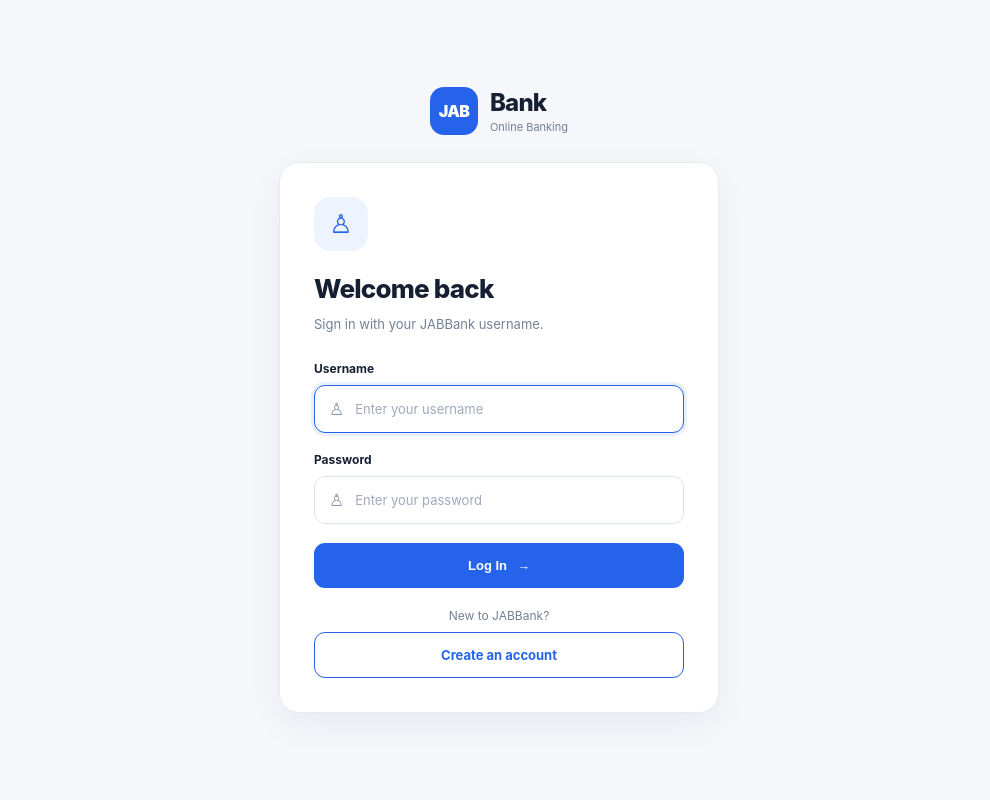
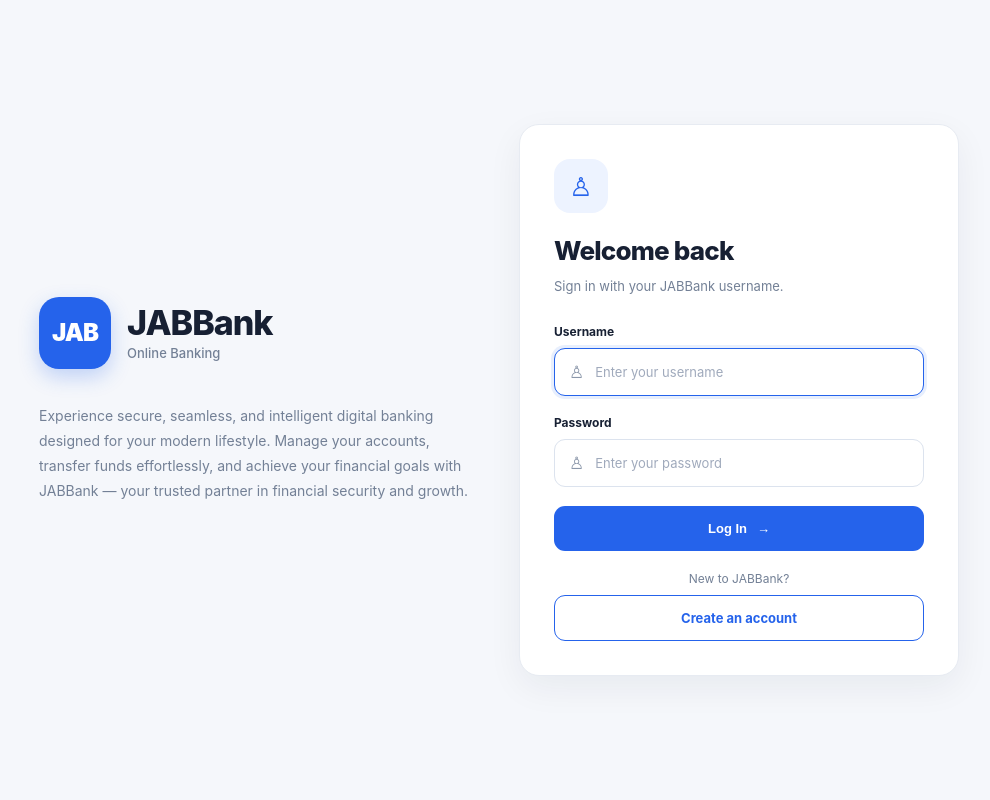
Before and after one commit to Scusss/Bank-System, a Flask app: page /login in a window 1280 px wide. Shown: the whole page, without its empty margins (141-1131 px from the left). Run offline with Flask 3, Linux system fonts and the light colour scheme.

Commit message:
Redesign login page with two-column layout
Updated the login page layout to a two-column design with a left side for brand description and a right side for the login card.

```diff
--- a/myproject/templates/login.html
+++ b/myproject/templates/login.html
@@ -32,61 +31,85 @@
             background: var(--background);
             color: var(--text);
             min-height: 100vh;
-            display: grid;
-            place-items: center;
+            display: flex;
+            align-items: center;
+            justify-content: center;
             padding: 24px;
         }
 
+        /* Two-column layout container */
         .page-container {
             width: 100%;
-            max-width: 440px;
+            max-width: 920px;
+            display: grid;
+            grid-template-columns: 1fr 440px;
+            gap: 48px;
+            align-items: center;
         }
 
-        /* Brand */
+        /* Left side content (Brand & Description) */
+        .left-content {
+            display: flex;
+            flex-direction: column;
+            justify-content: center;
+        }
 
+        /* Brand - Made Larger */
         .brand {
             display: flex;
-            justify-content: center;
             align-items: center;
-            gap: 12px;
-            margin-bottom: 27px;
+            gap: 16px;
+            margin-bottom: 24px;
+            text-decoration: none;
+            color: inherit;
         }
 
         .brand-icon {
-        width: 48px;
-        height: 48px;
-        min-width: 48px;
+            width: 72px;
+            height: 72px;
+            min-width: 72px;
             display: grid;
             place-items: center;
             background: #2563eb;
             color: white;
-        border-radius: 14px;
-        font-size: 16px;
+            border-radius: 20px;
+            font-size: 24px;
             font-weight: 900;
-        letter-spacing: -0.8px;
+            letter-spacing: -1px;
             flex-shrink: 0;
+            box-shadow: 0 8px 20px rgba(37, 99, 235, 0.25);
         }
 
         .brand-name {
-            font-size: 24px;
+            font-size: 34px;
             font-weight: 800;
-            letter-spacing: -0.8px;
+            letter-spacing: -1px;
+            line-height: 1.1;
         }
 
         .brand-subtitle {
             color: var(--muted);
-            font-size: 11px;
-            margin-top: 3px;
+            font-size: 13px;
+            margin-top: 4px;
+            font-weight: 500;
+        }
+
+        /* Bank Description text */
+        .bank-description {
+            color: var(--muted);
+            font-size: 14px;
+            line-height: 1.8;
+            margin-top: 10px;
         }
 
         /* Login card */
-
         .login-card {
             background: var(--surface);
             border: 1px solid var(--border);
             border-radius: 20px;
             padding: 34px;
             box-shadow: 0 12px 35px rgba(23, 32, 51, 0.06);
+            width: 100%;
         }
 
         .welcome-icon {
@@ -335,21 +309,22 @@
 
     <main class="page-container">
 
-        <!-- Bank brand -->
-        <a href="{{ url_for('pages.home') }}"
-           class="brand"
-           style="text-decoration: none; color: inherit;">
-
+        <!-- Left Side: Bank Brand & Description -->
+        <div class="left-content">
+            <a href="{{ url_for('pages.home') }}" class="brand">
                 <div class="brand-icon" aria-hidden="true">JAB</div>
-
                 <div>
-                <div class="brand-name">Bank</div>
+                    <div class="brand-name">JABBank</div>
                     <div class="brand-subtitle">Online Banking</div>
                 </div>
-
             </a>
 
-        <!-- Login card -->
+            <p class="bank-description">
+                Experience secure, seamless, and intelligent digital banking designed for your modern lifestyle. Manage your accounts, transfer funds effortlessly, and achieve your financial goals with JABBank — your trusted partner in financial security and growth.
+            </p>
+        </div>
+
+        <!-- Right Side: Login Card -->
         <section class="login-card">
 
             <div class="welcome-icon" aria-hidden="true">♙</div>
```
Also changed, not shown: other parts of myproject/templates/login.html (+26 -78 lines). Lines whose indentation alone changed are shown as unchanged.
